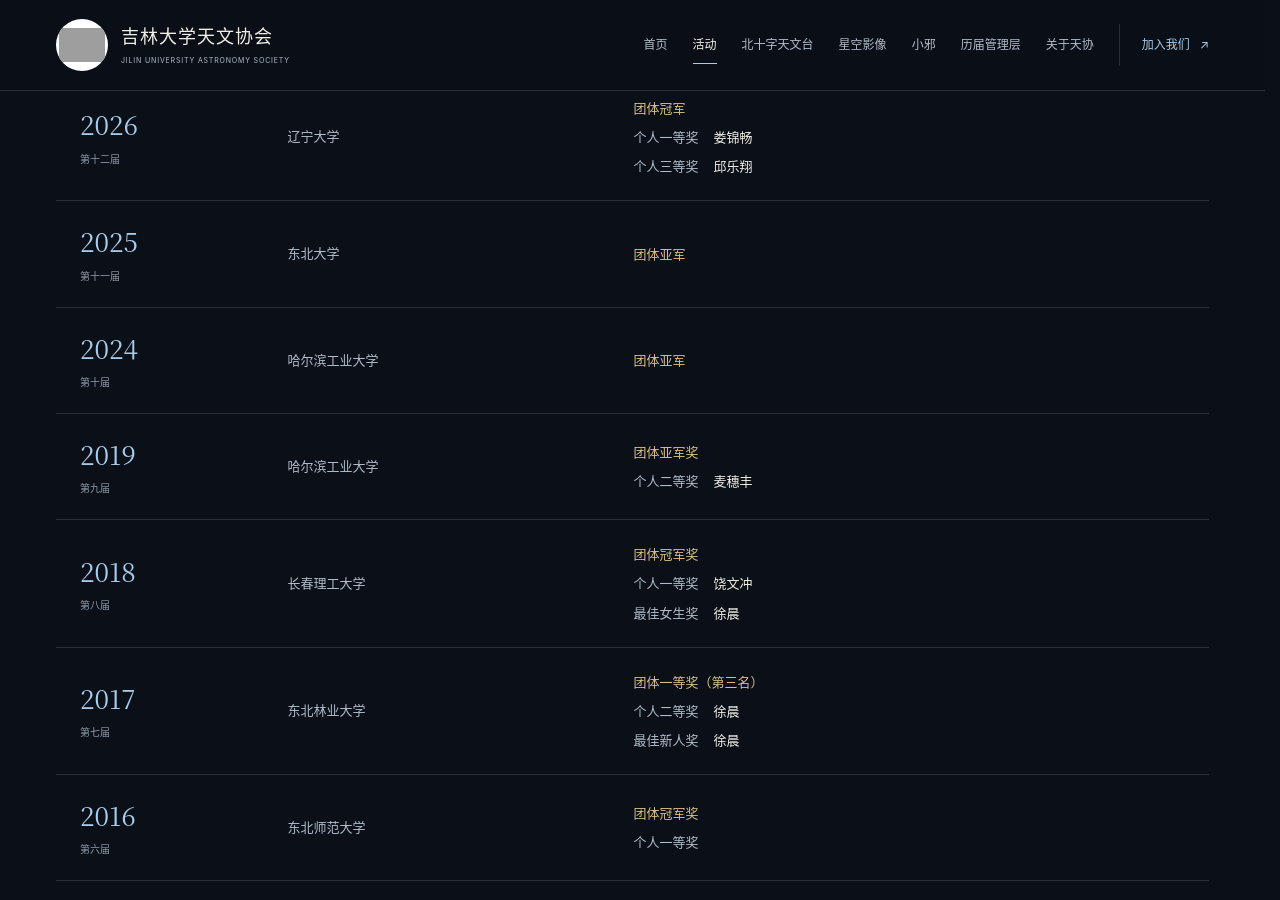
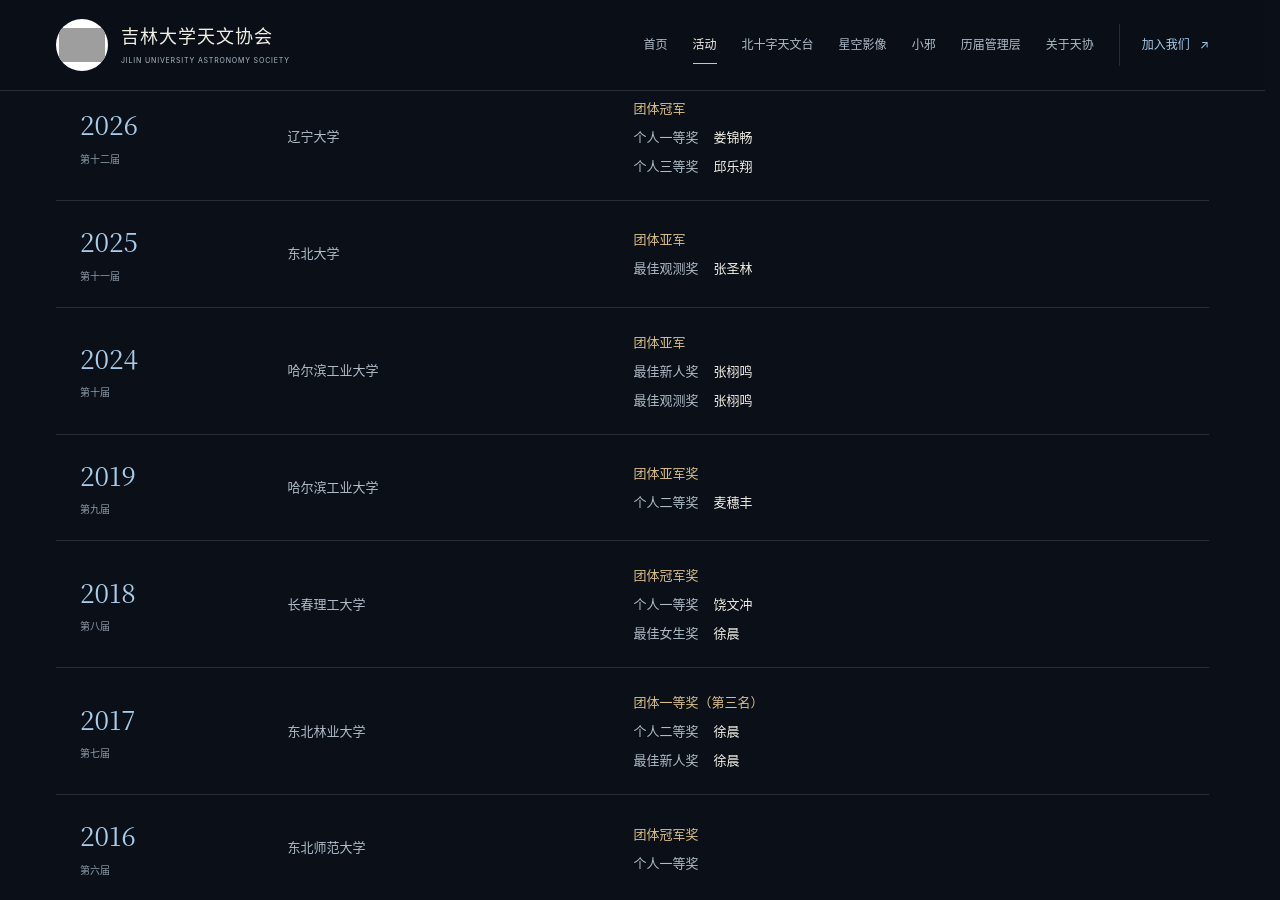
Before and after one commit to JASxiaoxie/JASxiaoxie.github.io, a Jekyll site: the page built from _pages/generated_events/astronomy-competition.md, in a window 1280 px wide and 900 px high, scrolled down 1203 px. Built offline with Jekyll 4.4.1, drawn with Linux system fonts in a browser that asks for light colours; grey boxes are pictures that could not be loaded.

Commit message:
补录 2024 和 2025 年大天赛个人奖项

```diff
--- a/_data/competition.json
+++ b/_data/competition.json
@@ -11,13 +11,13 @@
       "year": "2025",
       "album": "competition-2025",
       "title": "2025 · 第十一届",
-      "description": "2025 年，吉林大学代表队赴东北大学参加“振旺光电杯”第十一届东北地区大学生天文知识竞赛，获得团体亚军。"
+      "description": "2025 年，吉林大学代表队赴东北大学参加“振旺光电杯”第十一届东北地区大学生天文知识竞赛，获得团体亚军。张圣林获最佳观测奖。"
     },
     {
       "year": "2024",
       "album": "competition-2024",
       "title": "2024 · 第十届",
-      "description": "2024 年 4 月 21—22 日，协会六名成员赴哈尔滨工业大学参加第十届东北地区大学生天文知识竞赛，获得团体亚军。"
+      "description": "2024 年 4 月 21—22 日，协会六名成员赴哈尔滨工业大学参加第十届东北地区大学生天文知识竞赛，获得团体亚军。张栩鸣获最佳新人奖和最佳观测奖。"
     }
   ],
   "campus_intro": "校内天文知识竞赛的学习、答题与交流现场。",
@@ -50,6 +50,10 @@
         {
           "label": "团体亚军",
           "recipient": ""
+        },
+        {
+          "label": "最佳观测奖",
+          "recipient": "张圣林"
         }
       ],
       "source": "2025年协会参赛记录与现场照片"
@@ -62,6 +66,14 @@
         {
           "label": "团体亚军",
           "recipient": ""
+        },
+        {
+          "label": "最佳新人奖",
+          "recipient": "张栩鸣"
+        },
+        {
+          "label": "最佳观测奖",
+          "recipient": "张栩鸣"
         }
       ],
       "source": "2024年协会活动记录"
--- a/_data/events.json
+++ b/_data/events.json
@@ -123,7 +123,7 @@
     "location": "哈尔滨工业大学",
     "status": "历史记录",
     "summary": "六名成员代表协会参加竞赛，获得团体亚军。",
-    "body": "2024 年 4 月 21—22 日，协会六名成员前往哈尔滨工业大学参加第十届东北地区大学生天文知识竞赛，获得团体亚军。",
+    "body": "2024 年 4 月 21—22 日，协会六名成员前往哈尔滨工业大学参加第十届东北地区大学生天文知识竞赛，获得团体亚军。张栩鸣获最佳新人奖和最佳观测奖。",
     "source": "2024年协会参赛记录、星级评定申请表",
     "album": "competition-2024",
     "image": "/images/photos/photo-1676d40b45ab.webp",
```
